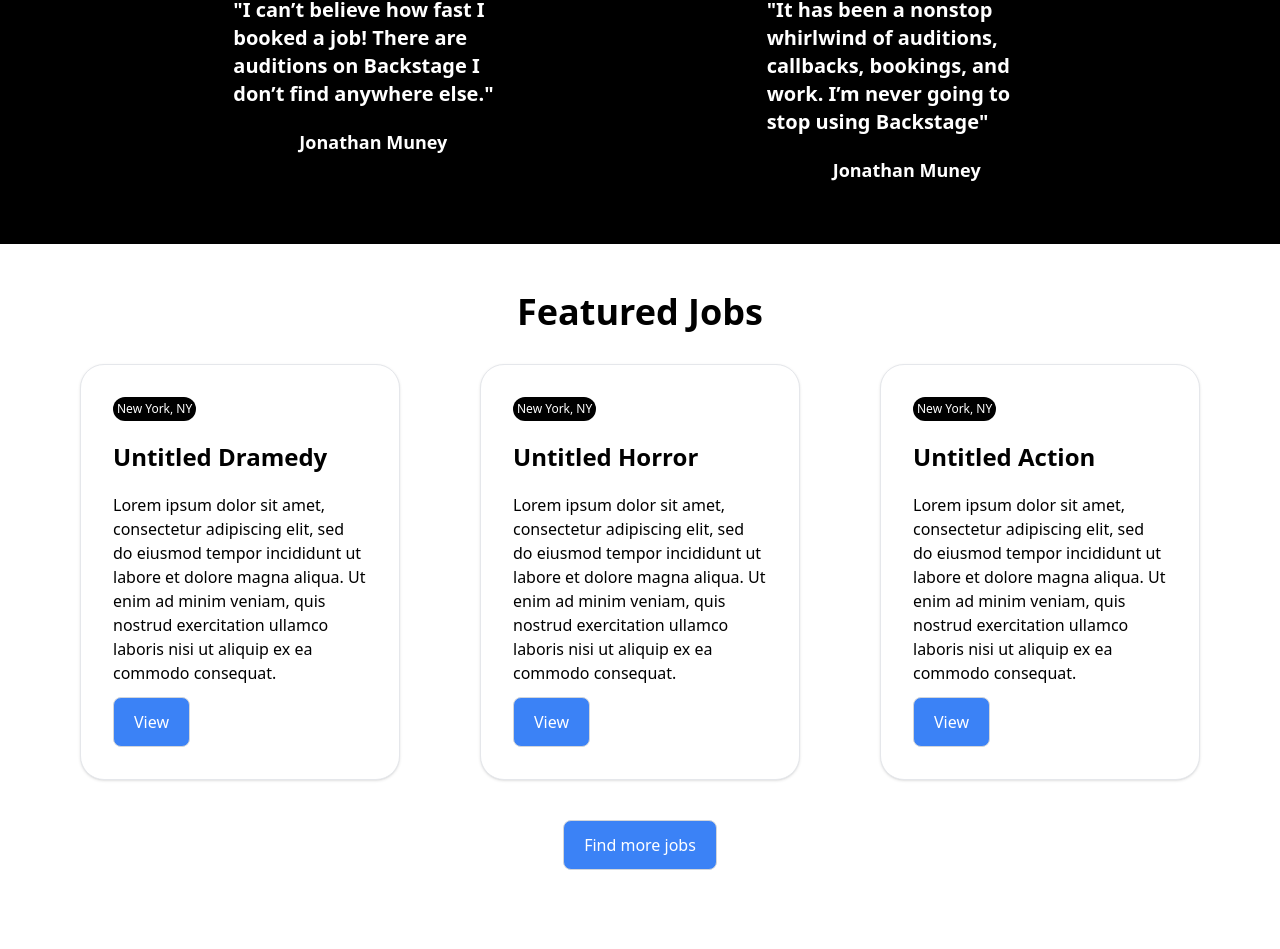
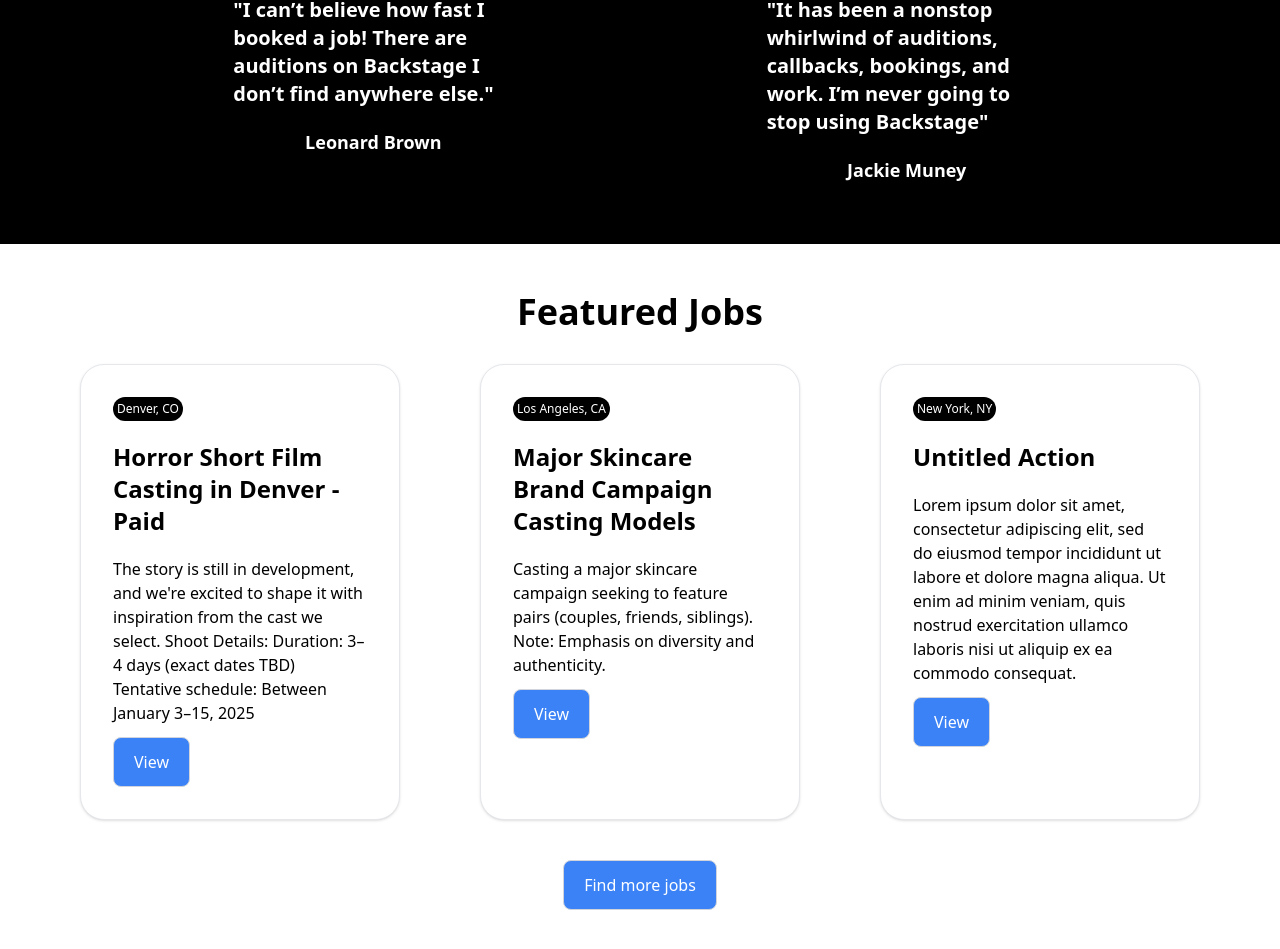
Before and after one commit to kiowesmith21/spotlight-media-api, a React (Create React App) app in the folder client/: page / in a window 1280 px wide. Shown: the part 917-1866 px from the top of the page. Before the commit the page ends 1827 px from the top, so only its background shows below. Built offline with nearby package versions, Linux system fonts and the light colour scheme.

Commit message:
clean homepage

```diff
--- a/client/src/pages/HomePage.js
+++ b/client/src/pages/HomePage.js
@@ -16,7 +16,7 @@
                 </Link>
             </div>
             <div class="hidden lg:mt-0 lg:col-span-5 lg:flex">
-                <img src="https://flowbite.s3.amazonaws.com/blocks/marketing-ui/hero/phone-mockup.png" alt="mockup" />
+                <img src="https://d26oc3sg82pgk3.cloudfront.net/files/media/edit/image/47807/large_thumb%402x.jpg" alt="mockup" />
             </div>
         </div>
         </section>
@@ -32,14 +32,14 @@
     {/* Testimonials */}
         <div class="flex flex-row w-full mt-4 bg-black justify-evenly">
             <div class="flex flex-col w-1/4 p-5 my-10 items-center">
-                <img class="w-36 h-auto rounded-full" src="https://t4.ftcdn.net/jpg/02/19/63/31/360_F_219633151_BW6TD8D1EA9OqZu4JgdmeJGg4JBaiAHj.jpg" alt="Rounded avatar" />
+                <img class="w-36 h-auto rounded-full" src="https://avatarfiles.alphacoders.com/343/thumb-1920-343061.jpg" alt="Rounded avatar" />
                 <h4 class="text-white font-bold py-5 text-xl text-wrap">"I can’t believe how fast I booked a job! There are auditions on Backstage I don’t find anywhere else."</h4>
-                <h4 class="text-white font-bold text-lg">Jonathan Muney</h4>
+                <h4 class="text-white font-bold text-lg">Leonard Brown</h4>
             </div>
             <div class="flex flex-col w-1/4 p-5 my-10 items-center">
-                <img class="w-36 h-auto rounded-full" src="https://t4.ftcdn.net/jpg/02/19/63/31/360_F_219633151_BW6TD8D1EA9OqZu4JgdmeJGg4JBaiAHj.jpg" alt="Rounded avatar" />
+                <img class="w-36 h-auto rounded-full" src="https://avatarfiles.alphacoders.com/177/thumb-1920-177013.jpg" alt="Rounded avatar" />
                 <h4 class="text-white font-bold py-5 text-xl text-wrap">"It has been a nonstop whirlwind of auditions, callbacks, bookings, and work. I’m never going to stop using Backstage"</h4>
-                <h4 class="text-white font-bold text-lg">Jonathan Muney</h4>
+                <h4 class="text-white font-bold text-lg">Jackie Muney</h4>
             </div>
         </div>
     {/* Featured Jobs */}
@@ -50,31 +50,31 @@
             <div class="flex flex-col md:flex-row mt-8 justify-evenly">
                 {/* card 1 */}
                 <div class="flex flex-col bg-white border border-gray-200 shadow rounded-3xl p-8 w-1/4 items-start">
-                    <Link to="/job-board" class="inline-flex px-1 py-1 text-xs font-xs text-center bg-black text-white rounded-full">
-                            New York, NY
+                    <Link target='_blank' to="https://www.exploretalent.com/auditions/horror-short-film-casting-in-denver-paid-denver-co-usa-80247_1668865" class="inline-flex px-1 py-1 text-xs font-xs text-center bg-black text-white rounded-full">
+                            Denver, CO
                     </Link>
                     <div class="flex flex-col">
-                        <Link to="/job-board">
-                            <h1 class="text-2xl font-bold my-5 hover:text-blue-500">Untitled Dramedy</h1>
+                        <Link target='_blank' to="https://www.exploretalent.com/auditions/horror-short-film-casting-in-denver-paid-denver-co-usa-80247_1668865">
+                            <h1 class="text-2xl font-bold my-5 hover:text-blue-500">Horror Short Film Casting in Denver - Paid</h1>
                         </Link>
-                        <p>Lorem ipsum dolor sit amet, consectetur adipiscing elit, sed do eiusmod tempor incididunt ut labore et dolore magna aliqua. Ut enim ad minim veniam, quis nostrud exercitation ullamco laboris nisi ut aliquip ex ea commodo consequat.</p>
+                        <p>The story is still in development, and we're excited to shape it with inspiration from the cast we select. Shoot Details: Duration: 3–4 days (exact dates TBD) Tentative schedule: Between January 3–15, 2025</p>
                     </div>
-                    <Link to="/job-board" class=" mt-3 inline-flex items-center justify-center px-5 py-3 text-base font-medium text-center bg-blue-500 text-white border border-gray-300 rounded-lg hover:bg-blue-800">
+                    <Link target='_blank' to="https://www.exploretalent.com/auditions/horror-short-film-casting-in-denver-paid-denver-co-usa-80247_1668865" class=" mt-3 inline-flex items-center justify-center px-5 py-3 text-base font-medium text-center bg-blue-500 text-white border border-gray-300 rounded-lg hover:bg-blue-800">
                             View
                     </Link>
                 </div>
                 {/* card 2 */}
                 <div class="flex flex-col bg-white border border-gray-200 shadow rounded-3xl p-8 w-1/4 items-start">
-                    <Link to="/job-board" class="inline-flex px-1 py-1 text-xs font-xs text-center bg-black text-white rounded-full">
-                            New York, NY
+                    <Link target='_blank' to="https://castingt.com/auditions/major-skincare-brand-campaign-casting-models" class="inline-flex px-1 py-1 text-xs font-xs text-center bg-black text-white rounded-full">
+                            Los Angeles, CA
                     </Link>
                     <div class="flex flex-col">
-                        <Link to="/job-board">
-                            <h1 class="text-2xl font-bold my-5 hover:text-blue-500">Untitled Horror</h1>
+                        <Link target='_blank' to="https://castingt.com/auditions/major-skincare-brand-campaign-casting-models">
+                            <h1 class="text-2xl font-bold my-5 hover:text-blue-500">Major Skincare Brand Campaign Casting Models</h1>
                         </Link>
-                        <p>Lorem ipsum dolor sit amet, consectetur adipiscing elit, sed do eiusmod tempor incididunt ut labore et dolore magna aliqua. Ut enim ad minim veniam, quis nostrud exercitation ullamco laboris nisi ut aliquip ex ea commodo consequat.</p>
+                        <p>Casting a major skincare campaign seeking to feature pairs (couples, friends, siblings). Note: Emphasis on diversity and authenticity.</p>
                     </div>
-                    <Link to="/job-board" class=" mt-3 inline-flex items-center justify-center px-5 py-3 text-base font-medium text-center bg-blue-500 text-white border border-gray-300 rounded-lg hover:bg-blue-800">
+                    <Link target='_blank' to="https://castingt.com/auditions/major-skincare-brand-campaign-casting-models" class=" mt-3 inline-flex items-center justify-center px-5 py-3 text-base font-medium text-center bg-blue-500 text-white border border-gray-300 rounded-lg hover:bg-blue-800">
                             View
                     </Link>
                 </div>
```
